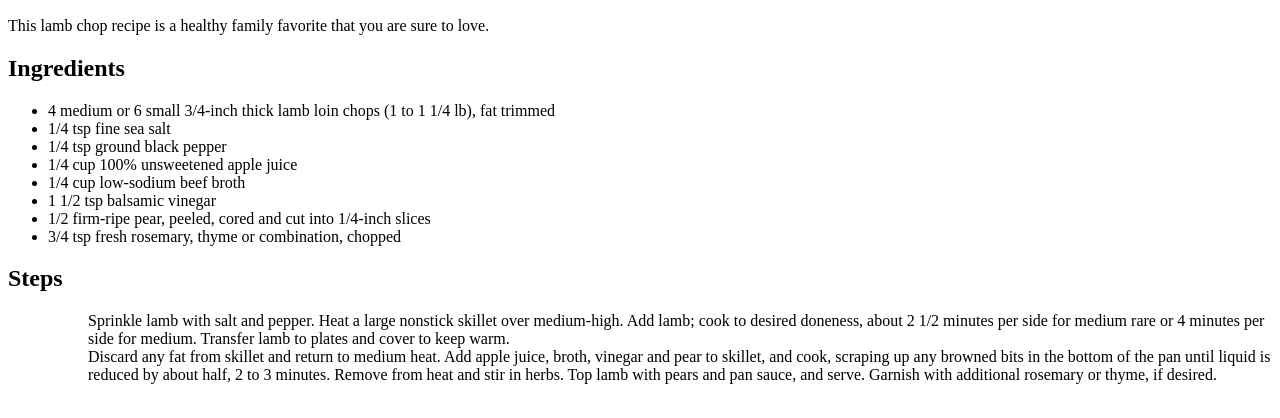
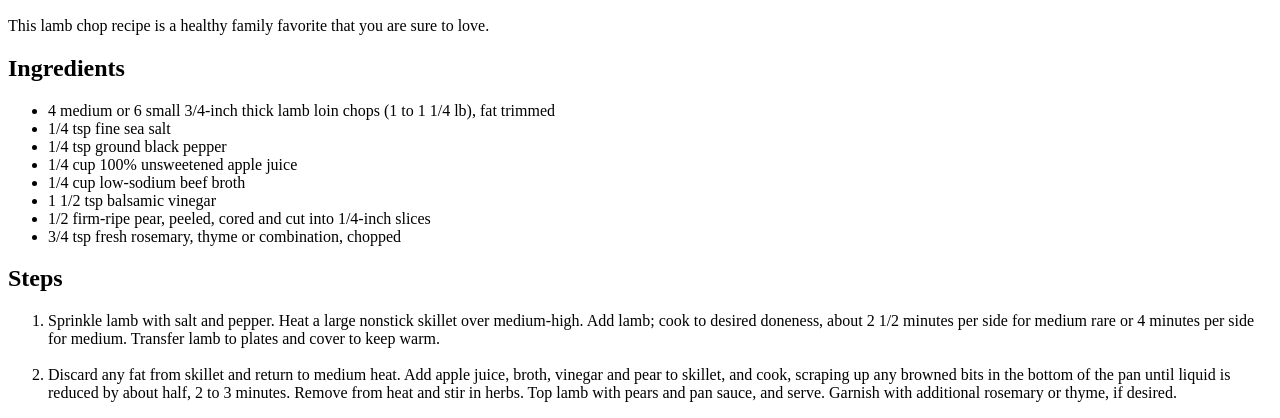
Before and after one commit to JeremyVoldrich/odin-recipes, a plain HTML site: page recipes/lamb-chop.html in a window 1280 px wide. Shown: the part 434-852 px from the top of the page. Drawn offline with Linux system fonts and the light colour scheme.

Commit message:
Fix link to lamb chop recipe, ol for steps

```diff
--- a/recipes/lamb-chop.html
+++ b/recipes/lamb-chop.html
@@ -29,9 +29,9 @@
 
     <h2>Steps</h2>
 
-      <ul>
-        <ol>Sprinkle lamb with salt and pepper. Heat a large nonstick skillet over medium-high. Add lamb; cook to desired doneness, about 2 1/2 minutes per side for medium rare or 4 minutes per side for medium. Transfer lamb to plates and cover to keep warm.</ol>
-        <ol>Discard any fat from skillet and return to medium heat. Add apple juice, broth, vinegar and pear to skillet, and cook, scraping up any browned bits in the bottom of the pan until liquid is reduced by about half, 2 to 3 minutes. Remove from heat and stir in herbs. Top lamb with pears and pan sauce, and serve. Garnish with additional rosemary or thyme, if desired.</ol>
-      </ul>
+      <ol>
+        <li>Sprinkle lamb with salt and pepper. Heat a large nonstick skillet over medium-high. Add lamb; cook to desired doneness, about 2 1/2 minutes per side for medium rare or 4 minutes per side for medium. Transfer lamb to plates and cover to keep warm.</li><br>
+        <li>Discard any fat from skillet and return to medium heat. Add apple juice, broth, vinegar and pear to skillet, and cook, scraping up any browned bits in the bottom of the pan until liquid is reduced by about half, 2 to 3 minutes. Remove from heat and stir in herbs. Top lamb with pears and pan sauce, and serve. Garnish with additional rosemary or thyme, if desired.</li>
+      </ol>
 </body>
 </html>
```
Also changed, not shown: index.html (+1 -1 lines).
